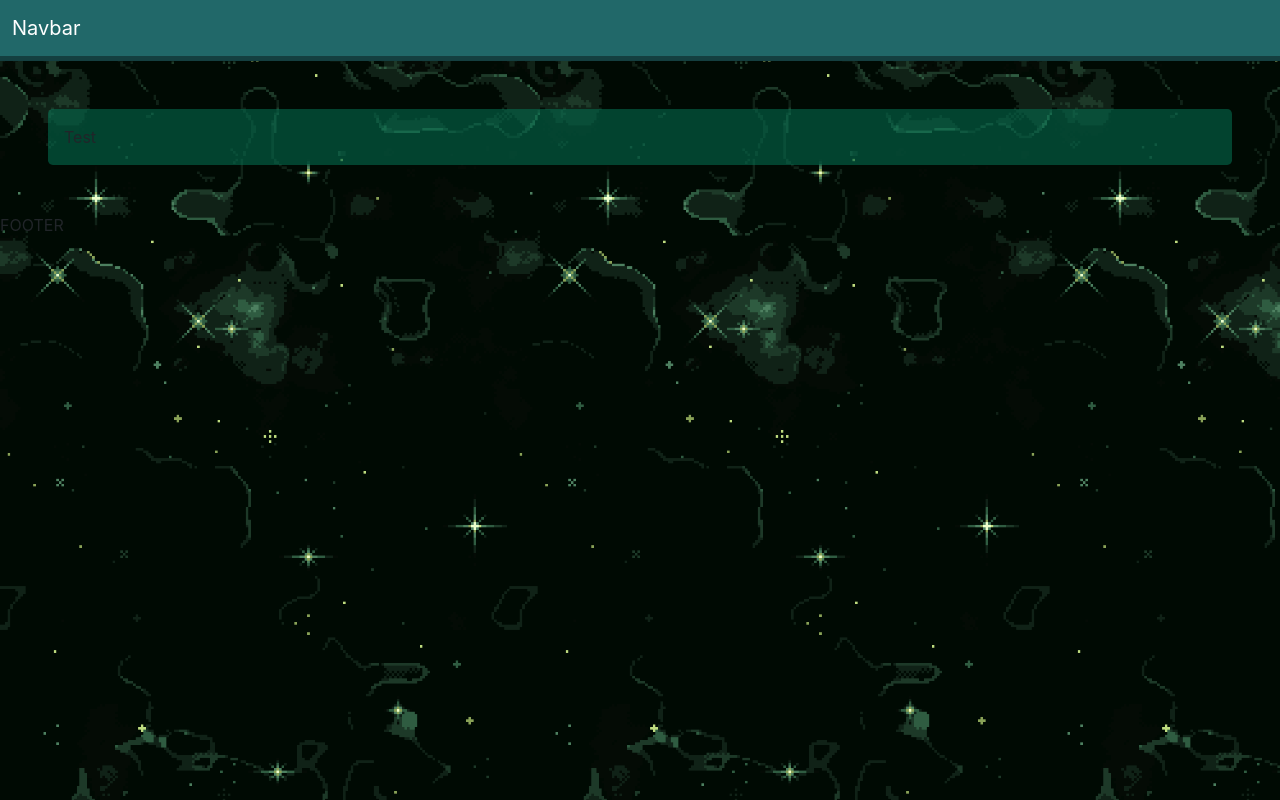
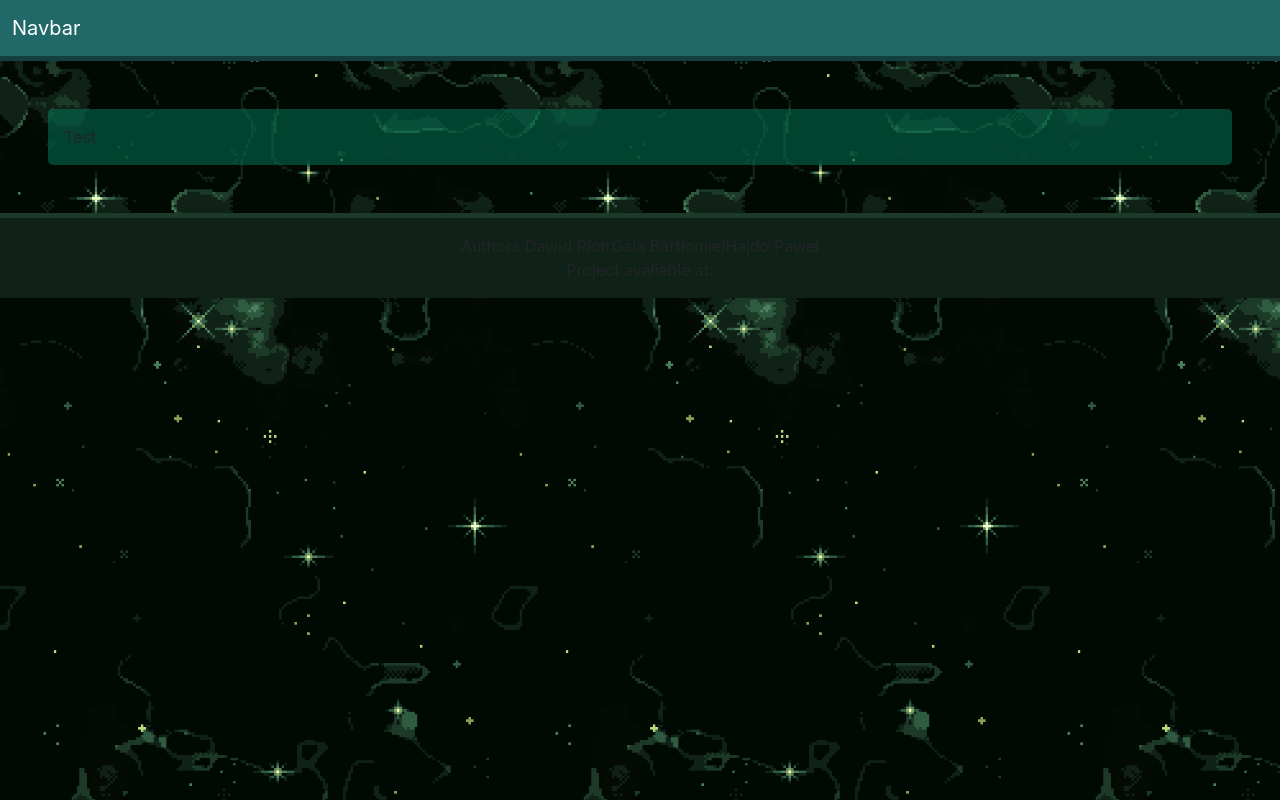
Before and after one commit to GAL-son/at-24-speedruns-app, a React (Create React App) app: page / in a window 1280 px wide. Built offline with nearby package versions, Linux system fonts and the light colour scheme.

Commit message:
Footer In main layout

```diff
--- a/src/pages/layout.jsx
+++ b/src/pages/layout.jsx
@@ -1,8 +1,10 @@
 import { Outlet } from "react-router-dom";
 
 import Navbar from "../components/navbar";
+import Footer from "../components/footer";
 
 import './css/layout.css'
+
 
 export default function Layout()  {
     return(
@@ -11,7 +13,7 @@ export default function Layout()  {
             <div className="content">
                 <Outlet/>
             </div>
-            <div>FOOTER</div>
+            <Footer/>
         </div>
     )
 }
```
